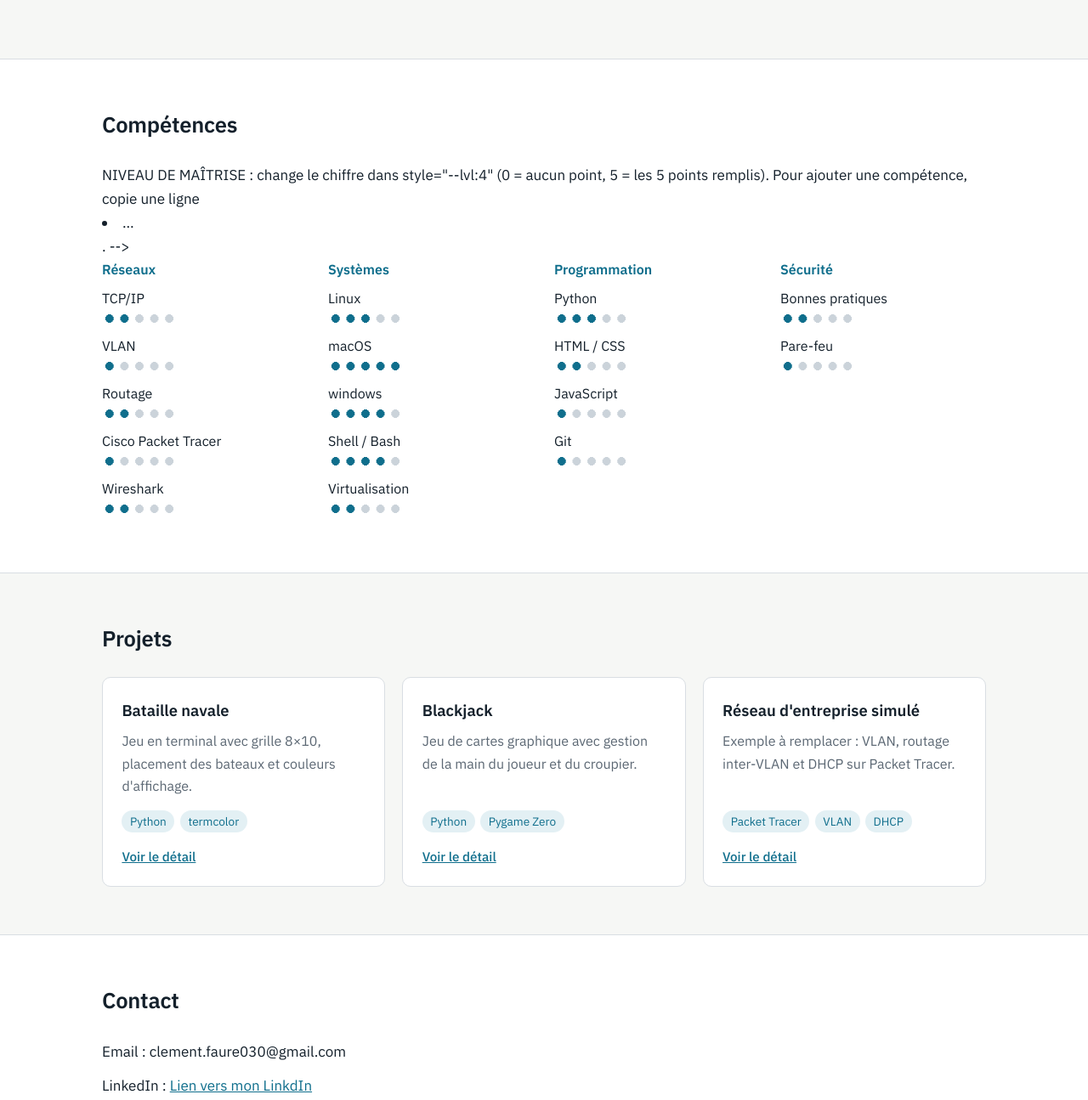
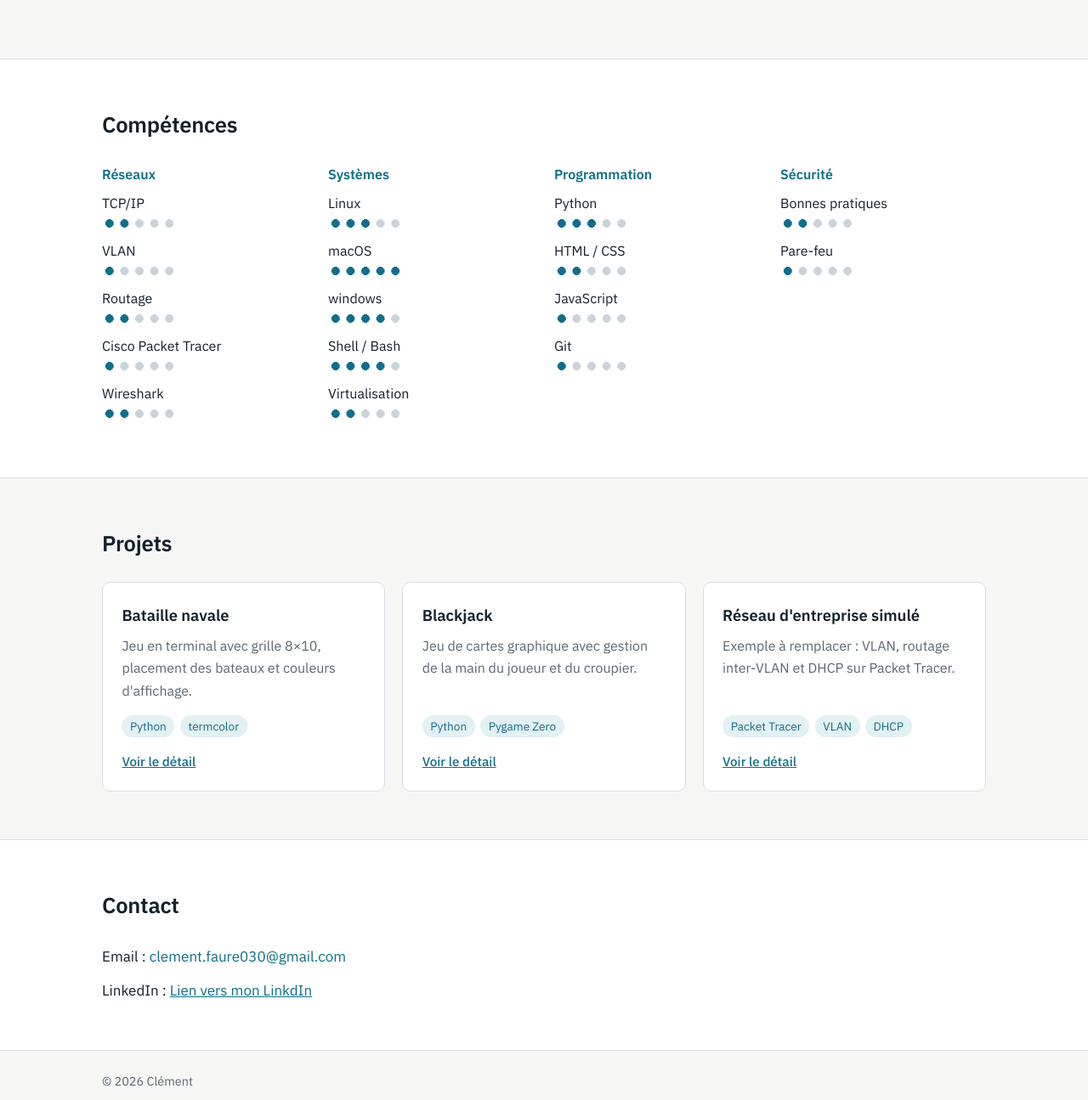
Before and after one commit to depic55/depic55.github.io, a plain HTML site: page index.html in a window 1280 px wide. Shown: the part 730-2025 px from the top of the page at 85% size. Drawn offline with Linux system fonts and the light colour scheme.

Commit message:
Update skills section and email format
Removed comments about skill levels and added email link.

```diff
--- a/index.html
+++ b/index.html
@@ -70,10 +70,6 @@
   <div class="wrap">
     <h2><span class="fr">Compétences</span><span class="en">Skills</span></h2>
 
-      NIVEAU DE MAÎTRISE : change le chiffre dans style="--lvl:4"
-      (0 = aucun point, 5 = les 5 points remplis).
-      Pour ajouter une compétence, copie une ligne <li> … </li>.
-    -->
     <div class="skills">
       <div>
         <h3><span class="fr">Réseaux</span><span class="en">Networking</span></h3>
@@ -166,7 +162,7 @@
   <div class="wrap">
     <h2>Contact</h2>
     <ul>
-      <li>Email : clement.faure030@gmail.com </li>
+      <li>Email :<a clement.faure030@gmail.com> clement.faure030@gmail.com</a></li>
       <li>LinkedIn : <a href="https://www.linkedin.com/in/clément-faure-53a6b233b">Lien vers mon LinkdIn</a></li>
     </ul>
     </div>
```
